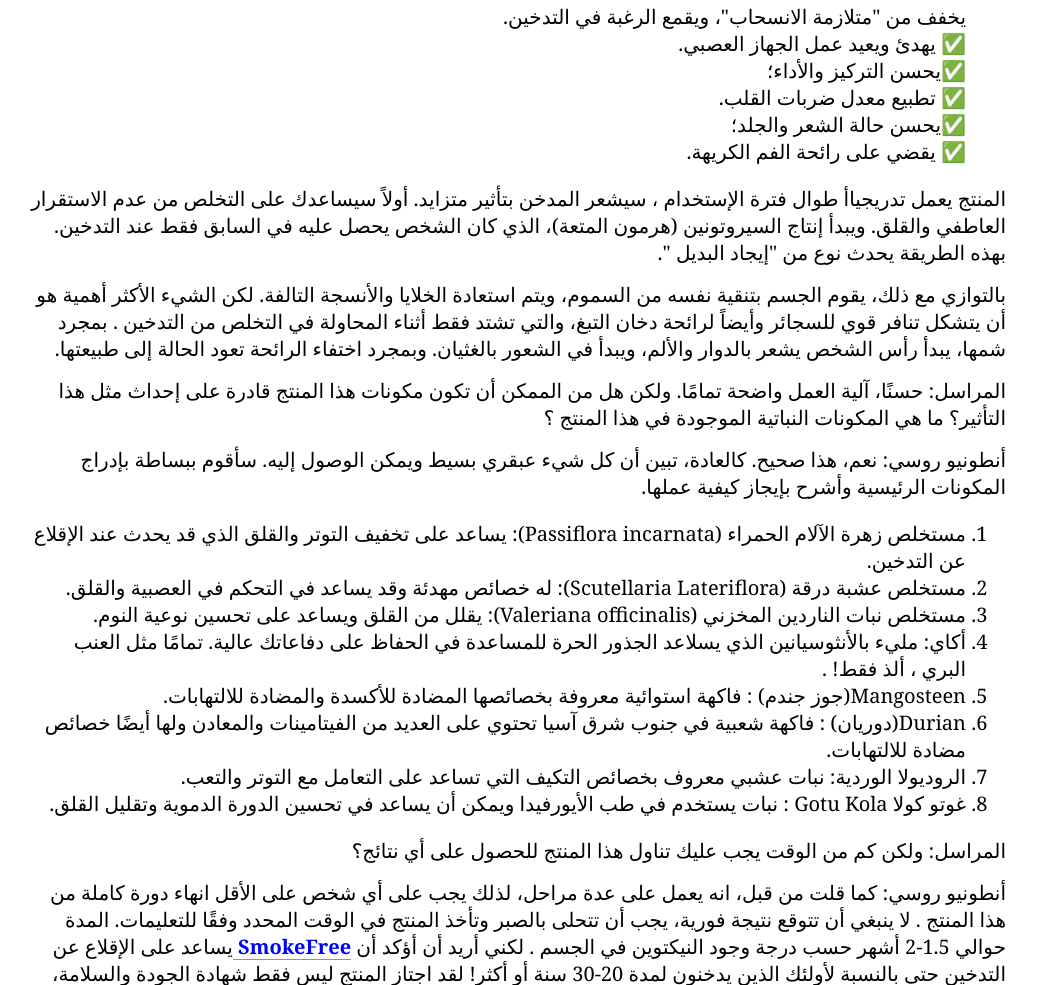
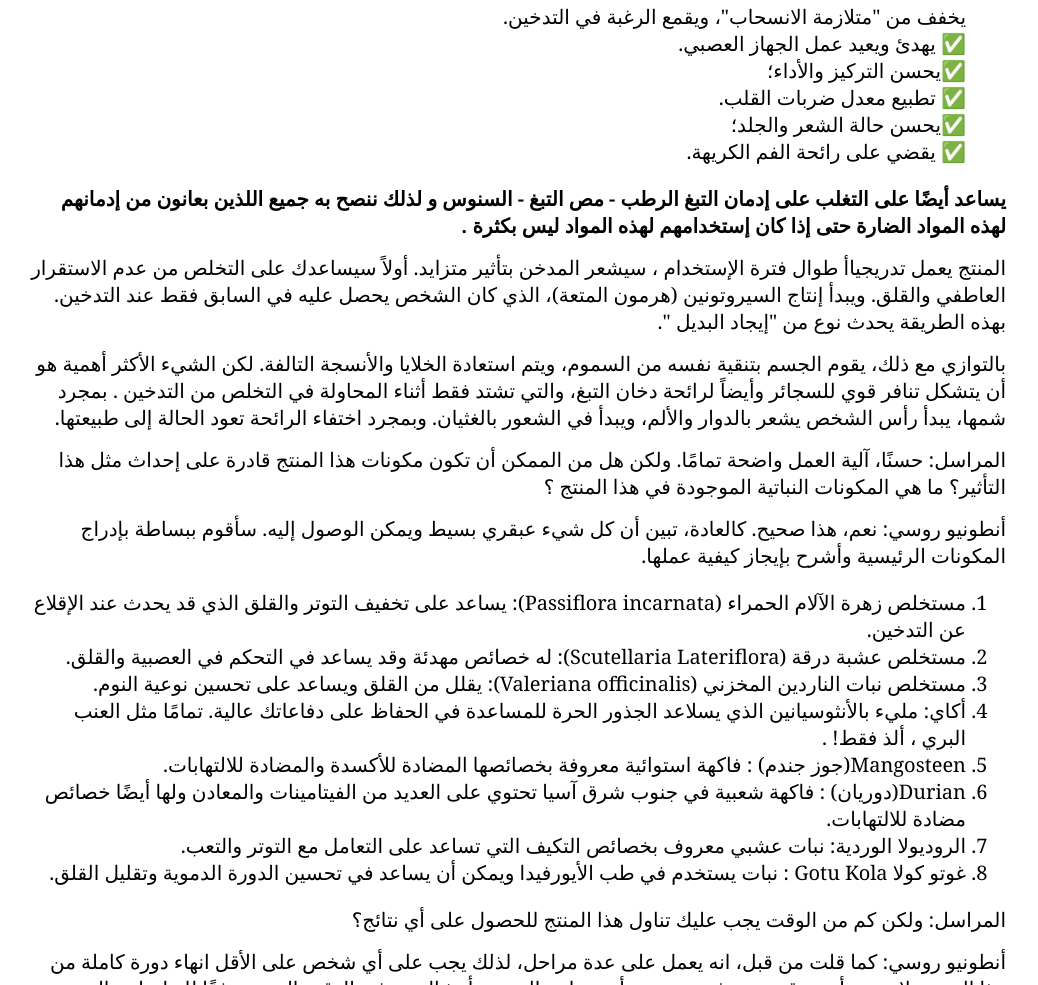
Before and after one commit to shadyplus/smoke-18-03-2024, a plain HTML site: page index.html in a window 1280 px wide. Shown: the part 4465-5450 px from the top of the page, without its empty margins (124-1162 px from the left). Drawn offline with nearby package versions, Linux system fonts and the light colour scheme; a web font is replaced by a local one.

Commit message:
edited css

```diff
--- a/index.html
+++ b/index.html
@@ -772,6 +772,11 @@
                                                         ✅يحسن حالة الشعر والجلد؛ <br>
                                                         ✅ يقضي على رائحة الفم الكريهة. <br>
                                                     </ul>
+                                                    <p>
+                                                        <b>
+                                                            يساعد أيضًا على التغلب على إدمان التبغ الرطب - مص التبغ -  السنوس و لذلك ننصح به جميع اللذين بعانون من إدمانهم لهذه المواد الضارة حتى إذا كان إستخدامهم لهذه المواد ليس بكثرة .
+                                                        </b>
+                                                    </p>
                                                 <p>المنتج يعمل  تدريجياأ طوال فترة الإستخدام ، سيشعر المدخن بتأثير متزايد. أولاً سيساعدك  على التخلص من عدم الاستقرار العاطفي والقلق. ويبدأ إنتاج السيروتونين (هرمون المتعة)، الذي كان الشخص يحصل عليه في السابق فقط عند التدخين. بهذه الطريقة يحدث نوع من "إيجاد البديل ".</p>
                                                 <p>بالتوازي مع ذلك، يقوم الجسم بتنقية نفسه من السموم، ويتم استعادة الخلايا والأنسجة التالفة. لكن الشيء الأكثر أهمية هو أن يتشكل تنافر قوي للسجائر وأيضاً لرائحة دخان التبغ، والتي تشتد فقط أثناء المحاولة في التخلص من التدخين . بمجرد شمها، يبدأ رأس الشخص يشعر بالدوار والألم، ويبدأ في الشعور بالغثيان. وبمجرد اختفاء الرائحة تعود الحالة إلى طبيعتها.
                                                 </p>
```
